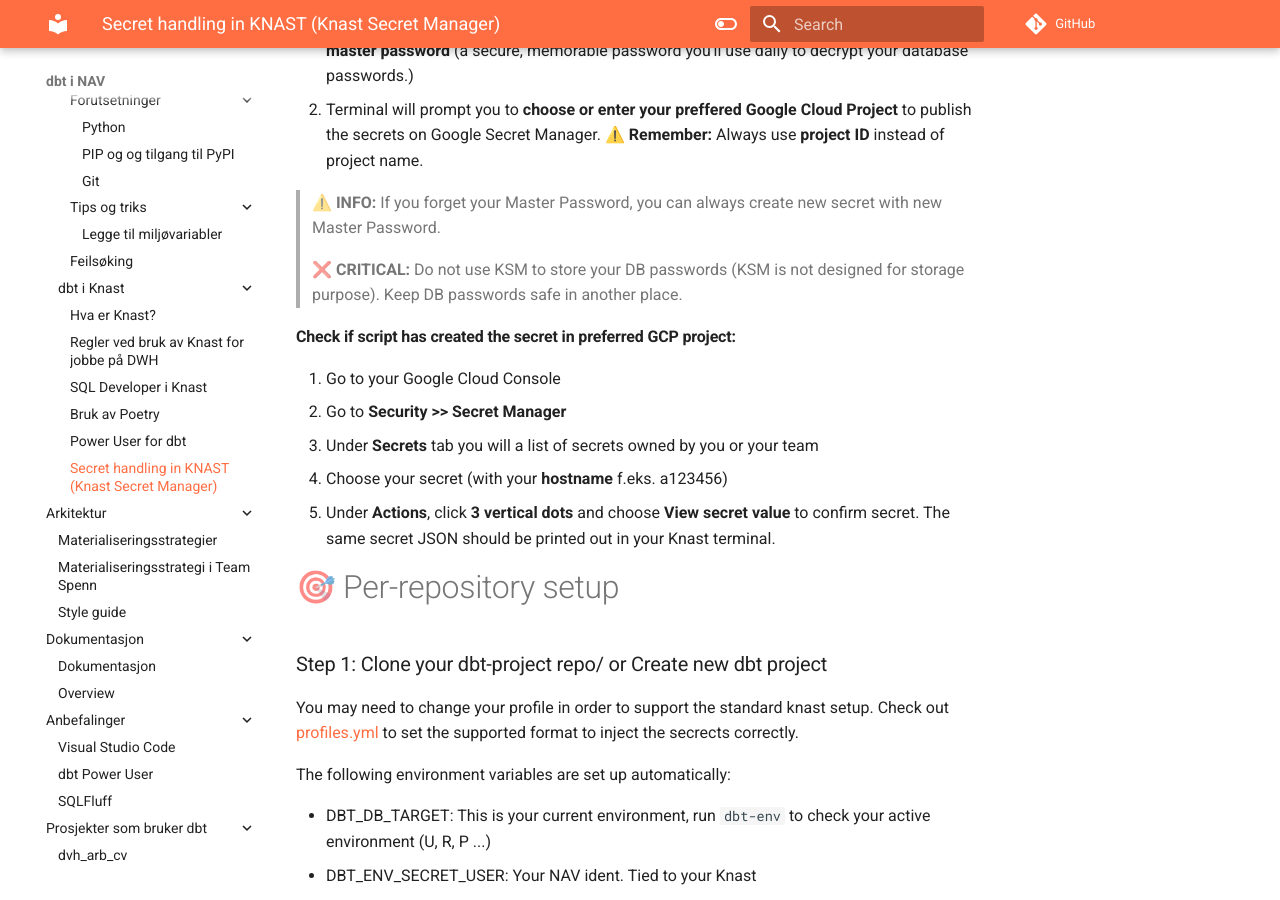
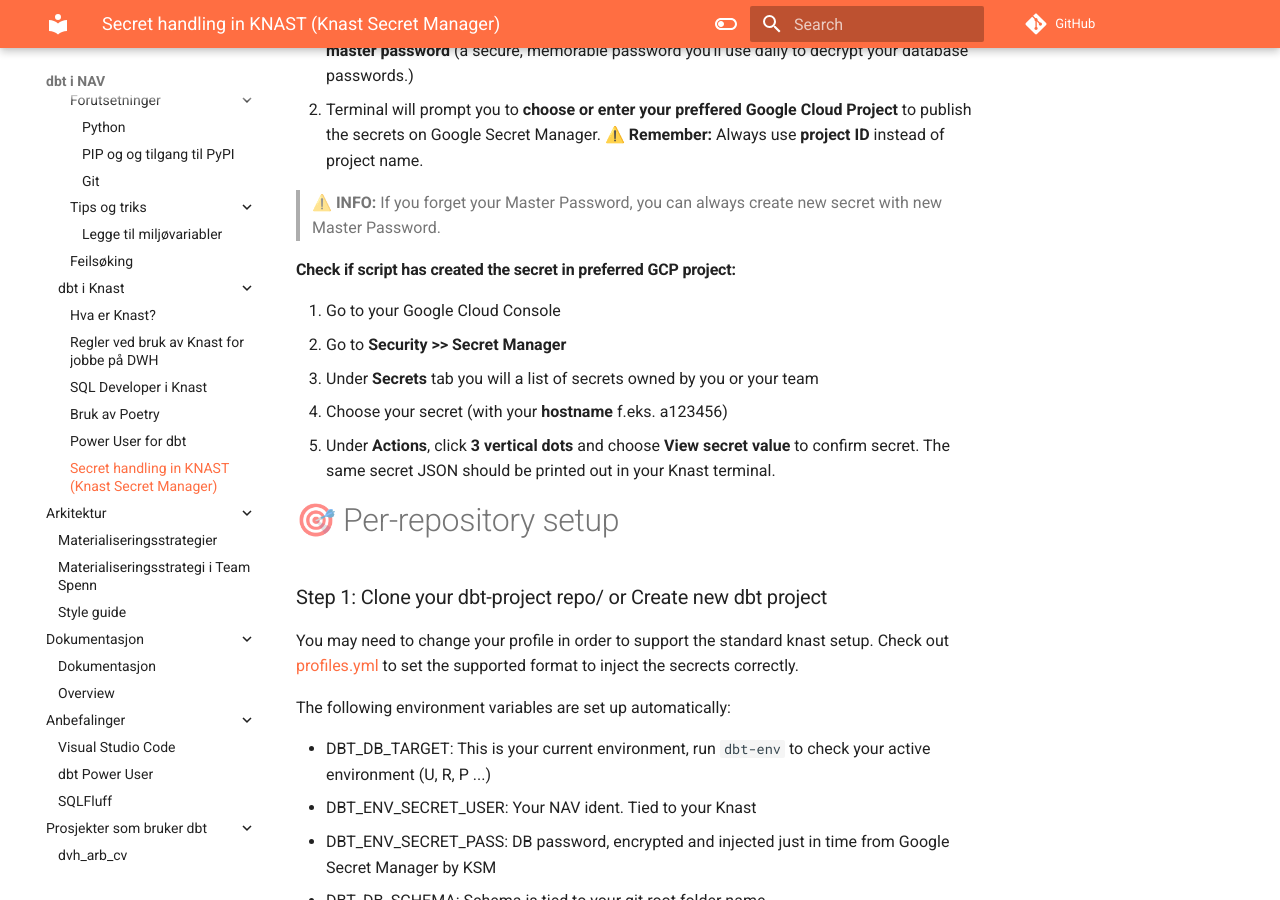
Before and after one commit to navikt/dbt-i-nav, an MkDocs documentation site: the page built from docs/dbt i Knast/KSM-brukerguide.md, in a window 1280 px wide and 900 px high, scrolled down 1342 px. Built offline with MkDocs 1.6.1 and Material for MkDocs 9.7.7, drawn with Linux system fonts in a browser that asks for light colours; comment, search, counter and statistics services are not loaded.

Commit message:
docs(KSM-brukerguide): Deleting confusing messages about KSM as Password Manager

```diff
--- a/docs/dbt i Knast/KSM-brukerguide.md
+++ b/docs/dbt i Knast/KSM-brukerguide.md
@@ -40,7 +40,6 @@
 
 > ⚠️ **INFO:** If you forget your Master Password, you can always create new secret with new Master Password.
 
-> ❌ **CRITICAL:** Do not use KSM to store your DB passwords (KSM is not designed for storage purpose). Keep DB passwords safe in another place.
 
 #### Check if script has created the secret in preferred GCP project:
 1. Go to your Google Cloud Console
```
